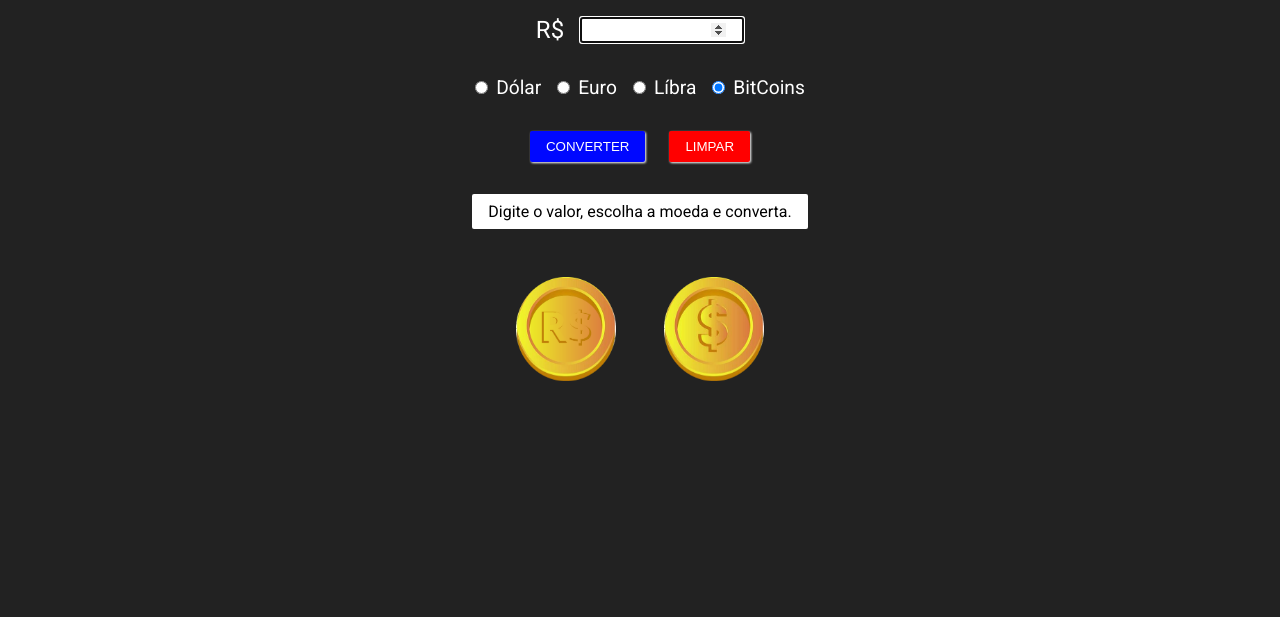
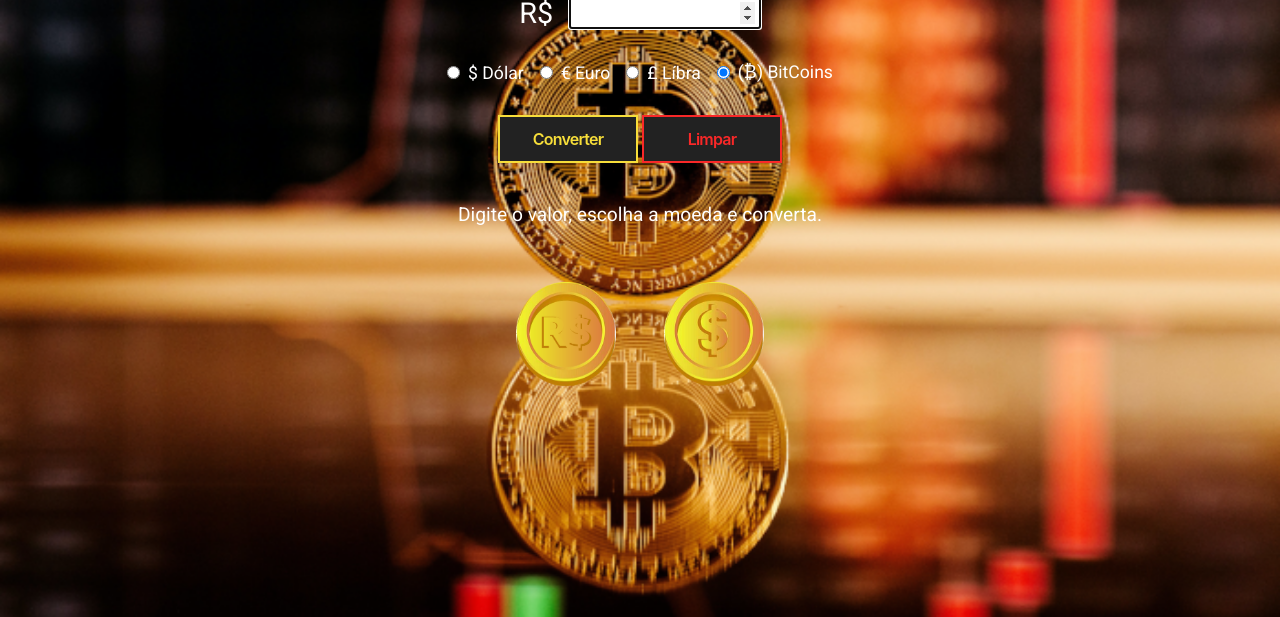
Before and after one commit to pedrxssss/Conversor-de-Moedas, a plain HTML site: page index.html in a window 1280 px wide. Shown: the part 183-800 px from the top of the page. Drawn offline with nearby package versions, Linux system fonts and the light colour scheme.

Commit message:
Estilização

```diff
--- a/Style/base/_base.scss
+++ b/Style/base/_base.scss
@@ -7,9 +7,10 @@
 }
 
 body {
-  width: 100vw;
-  background: $bg;
   color: $branco;
   font-family: $fonte;
   font-size: $tamanho-da-fonte;
+
+  width: 100vw;
+  height: 100vh;
 }
--- a/Style/base/_variaveis.scss
+++ b/Style/base/_variaveis.scss
@@ -4,12 +4,12 @@ $bg: #222;
 
 //Cor
 $branco: #fff;
-$amarelo: #0008ff;
-$vermelho: #ff0000;
+$amarelo: #F7DE3A;
+$vermelho: #f92828;
 
 /* Hovers */
-$hover-azul: #10135f;
-$hover-vermelho: #601515;
+$hover-amarelo: #ab9a29;
+$hover-vermelho: #a11b1b;
 
 /* Fonte */
 $fonte: "Roboto", sans-serif;
--- a/Style/style.scss
+++ b/Style/style.scss
@@ -1,16 +1,32 @@
 @import "./base/base";
 @import "./base/variaveis";
+
+.tela-principal {
+  background-image: url(../assets/background/image.png);
+  background-repeat: none;
+  background-position: center;
+  background-size: cover;
+
+  width: 100%;
+  height: 100vh;
+}
 
 .conteudo {
   display: flex;
   flex-direction: column;
   align-items: center;
   gap: 2rem;
-  margin-top: 120px;
+
+  padding-top: 100px;
 
   //Título
   h1 {
     font-size: calc($tamanho-da-fonte * 2.5);
+
+    @media (max-width: 768px) {
+      line-break: auto;
+      text-align: center;
+    }
   }
 
   //Input Conversão
@@ -20,11 +36,19 @@
     gap: 1rem;
 
     label {
-      font-size: calc($tamanho-da-fonte * 1.5);
+      font-size: calc($tamanho-da-fonte * 1.8);
     }
 
     input[type="number"] {
-      padding: 0.2rem 1rem;
+      font-size: 1.2rem;
+      font-weight: 600;
+
+      text-align: center;
+      padding: 0.2rem;
+    }
+
+    @media (max-width: 768px) {
+      flex-direction: column;
     }
   }
 
@@ -35,55 +59,130 @@
 
     div {
       display: flex;
+      align-items: center;
       gap: 0.5rem;
-      align-items: center;
 
       label {
-        font-size: 1.2rem;
+        font-size: 1.1rem;
       }
+    }
+
+    @media (max-width: 768px) {
+      display: grid;
+      grid-template-columns: 1fr 1fr;
     }
   }
 
   //Botoes
   .botoes {
-    display: flex;
-    gap: 1.5rem;
+    .btnConverter {
+      background-color: $bg;
+      border: 2px solid $amarelo;
+      box-sizing: border-box;
+      cursor: pointer;
+
       align-items: center;
+      display: inline-flex;
+      justify-content: center;
 
-    button {
-      padding: 0.5rem 1rem;
-      color: $branco;
-      text-transform: uppercase;
-      border: 0;
-      border-radius: 2px;
-      filter: drop-shadow(1px 1px 1px $branco);
+      fill: #000;
+      height: 48px;
+      outline: 0;
+
+      color: $amarelo;
+      font-size: 16px;
+      font-weight: 600;
+      font-family: Inter, sans-serif;
+      letter-spacing: -.8px;
+      line-height: 24px;
+      min-width: 140px;
+      padding: 0 17px;
+
+      text-align: center;
+      text-decoration: none;
+
+      transition: all .2s;
+      user-select: none;
+      -webkit-user-select: none;
+      touch-action: manipulation;
+
+      &:hover {
+        border-color: $bg;
+        color: $amarelo;
+        transition: .2s;
       }
 
+      @media (min-width: 768px) {
         .btnConverter {
-      background: $amarelo;
-      cursor: not-allowed;
-
-      &:hover {
-        background: $hover-azul;
+          min-width: 170px;
+        }
       }
     }
 
     .btnLimpar {
-      background: $vermelho;
+      background-color: $bg;
+      border: 2px solid $vermelho;
+      box-sizing: border-box;
       cursor: pointer;
 
+      align-items: center;
+      display: inline-flex;
+      justify-content: center;
+
+      fill: #000;
+      height: 48px;
+      outline: 0;
+
+      color: $vermelho;
+      font-size: 16px;
+      font-weight: 600;
+      font-family: Inter, sans-serif;
+      letter-spacing: -.8px;
+      line-height: 24px;
+      min-width: 140px;
+      padding: 0 17px;
+
+      text-align: center;
+      text-decoration: none;
+
+      transition: all .3s;
+      user-select: none;
+      -webkit-user-select: none;
+      touch-action: manipulation;
+
       &:hover {
-        background: $hover-vermelho;
+        border-color: $bg;
+        color: $vermelho;
+        transition: .2s;
       }
+
+      @media (min-width: 768px) {
+        .btnLimpar {
+          min-width: 170px;
+        }
+      }
+    }
+
+    @media (max-width: 768px) {
+      display: flex;
+      flex-direction: column;
+      gap: .8rem;
+    }
+
   }
 }
 
 //Paragrafo de instrucao
 .paragrafo {
-    color: black;
-    background: $branco;
+  color: $branco;
+  font-size: 1.2rem;
   padding: 0.5rem 1rem;
   border-radius: 2px;
+
+  @media (max-width: 768px) {
+    line-break: auto;
+    text-align: center;
+  }
 }
 
 //Imagens
@@ -96,7 +195,6 @@
     width: 100px;
   }
 }
-}
 
 /* ANIMACAO */
 //Animacao de Piscar
@@ -105,14 +203,15 @@
   0% {
     filter: drop-shadow(0 0 25px #ffc107);
   }
-  100% {
-  }
+
+  100% {}
 }
 
 @keyframes aparecer {
   to {
     opacity: 0;
   }
+
   from {
     opacity: 1;
   }
--- a/index.html
+++ b/index.html
@@ -1,4 +1,4 @@
-  <!DOCTYPE html>
+<!DOCTYPE html>
 <html lang="pt-br">
   <head>
     <meta charset="UTF-8" />
@@ -47,7 +47,7 @@
               checked=""
               tabindex="2"
               name="moedaEstrangeira" />
-            <label class="form-check-label" for="dolar"> Dólar </label>
+            <label class="form-check-label" for="dolar">$ Dólar </label>
           </div>
 
           <!-- Euro -->
@@ -60,7 +60,7 @@
               checked=""
               tabindex="3"
               name="moedaEstrangeira" />
-            <label class="form-check-label" for="euro"> Euro </label>
+            <label class="form-check-label" for="euro">€ Euro </label>
           </div>
 
           <!-- Libra -->
@@ -73,7 +73,7 @@
               checked=""
               tabindex="4"
               name="moedaEstrangeira" />
-            <label class="form-check-label" for="libra"> Líbra </label>
+            <label class="form-check-label" for="libra">£ Líbra </label>
           </div>
 
           <!-- BitCoin -->
@@ -86,7 +86,7 @@
               checked=""
               tabindex="5"
               name="moedaEstrangeira" />
-            <label class="form-check-label" for="bitcoin"> BitCoins </label>
+            <label class="form-check-label" for="bitcoin">(₿) BitCoins </label>
           </div>
         </div>
 
```
Also changed, not shown: Style/style.css, assets/background/image.png (added), 1 other file. Lines whose indentation alone changed are shown as unchanged.
